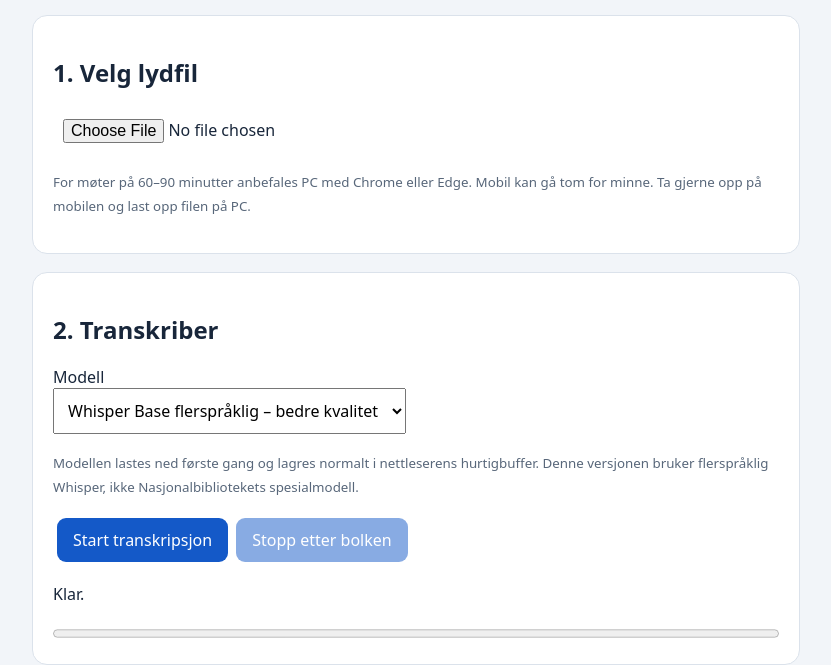
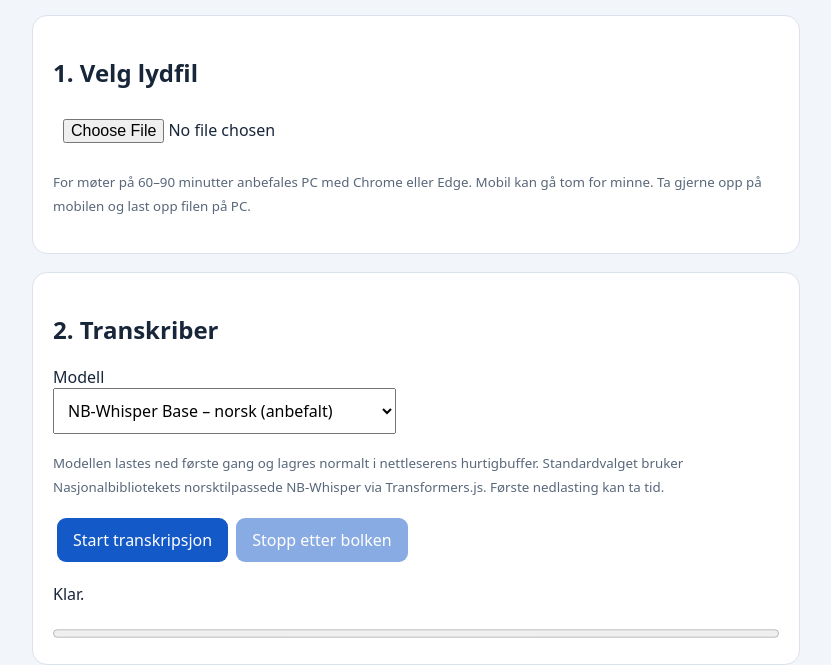
Before and after one commit to Euphorium-metaverse/klartale-0-1, a plain HTML site: page index.html in a window 1280 px wide. Shown: the part 153-818 px from the top of the page, without its empty margins (224-1055 px from the left). Drawn offline with Linux system fonts and the light colour scheme.

Commit message:
Use Norwegian NB-Whisper model in browser transcription

```diff
--- a/index.html
+++ b/index.html
@@ -5,7 +5,7 @@
 :root{font-family:system-ui,-apple-system,sans-serif;color:#18263a;background:#f2f5f9}*{box-sizing:border-box}body{margin:0}main{max-width:800px;margin:30px auto;padding:16px}h1{font-size:2rem;margin-bottom:5px}p{line-height:1.5}.muted{color:#58677a}.panel{background:white;border:1px solid #dbe2eb;border-radius:15px;padding:20px;margin:18px 0}button,select,input{font:inherit}button{padding:11px 16px;border:0;border-radius:9px;background:#1459c8;color:white;cursor:pointer;margin:4px}button:disabled{opacity:.5}select,input[type=file]{max-width:100%;padding:10px}textarea{width:100%;height:300px;padding:12px;border:1px solid #bfc9d7;border-radius:8px;font:inherit;resize:vertical}progress{width:100%;height:17px}small{color:#58677a}#status{white-space:pre-wrap;overflow-wrap:anywhere}</style>
 </head><body><main><h1>🎙️ Klartale</h1><p class="muted">Gratis transkripsjon av norske møteopptak. Lyden behandles på din egen enhet.</p>
 <div class="panel"><h2>1. Velg lydfil</h2><input id="file" type="file" accept="audio/*,video/*"><p><small>For møter på 60–90 minutter anbefales PC med Chrome eller Edge. Mobil kan gå tom for minne. Ta gjerne opp på mobilen og last opp filen på PC.</small></p></div>
-<div class="panel"><h2>2. Transkriber</h2><label for="model">Modell</label><br><select id="model"><option value="Xenova/whisper-base">Whisper Base flerspråklig – bedre kvalitet</option><option value="Xenova/whisper-tiny">Whisper Tiny flerspråklig – raskere</option></select><p><small>Modellen lastes ned første gang og lagres normalt i nettleserens hurtigbuffer. Denne versjonen bruker flerspråklig Whisper, ikke Nasjonalbibliotekets spesialmodell.</small></p><button id="start">Start transkripsjon</button><button id="stop" disabled>Stopp etter bolken</button><p id="status" role="status">Klar.</p><progress id="progress" max="100" value="0"></progress></div>
+<div class="panel"><h2>2. Transkriber</h2><label for="model">Modell</label><br><select id="model"><option value="onnx-community/nb-whisper-base-ONNX">NB-Whisper Base – norsk (anbefalt)</option><option value="Xenova/whisper-tiny">Whisper Tiny – raskere, mindre nøyaktig</option></select><p><small>Modellen lastes ned første gang og lagres normalt i nettleserens hurtigbuffer. Standardvalget bruker Nasjonalbibliotekets norsktilpassede NB-Whisper via Transformers.js. Første nedlasting kan ta tid.</small></p><button id="start">Start transkripsjon</button><button id="stop" disabled>Stopp etter bolken</button><p id="status" role="status">Klar.</p><progress id="progress" max="100" value="0"></progress></div>
 <div class="panel"><h2>3. Tekst</h2><textarea id="result" placeholder="Transkripsjonen vises her. Du kan redigere teksten."></textarea><p><button id="save">Last ned TXT</button><button id="copy">Kopier</button></p></div>
 <p class="muted"><small>Testversjon. Kontroller navn, tall og viktige formuleringer mot originalopptaket. Ved lange opptak: hold fanen åpen og enheten våken.</small></p>
 </main><script type="module">
```
